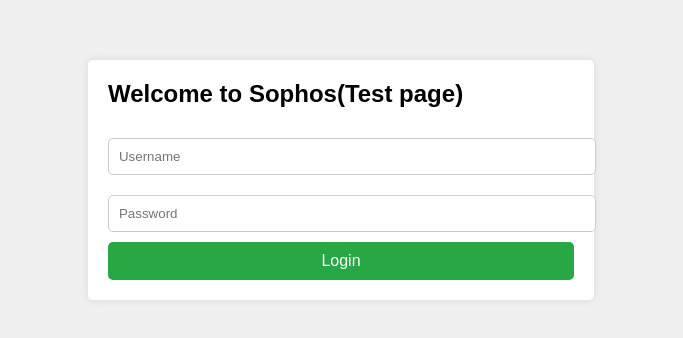
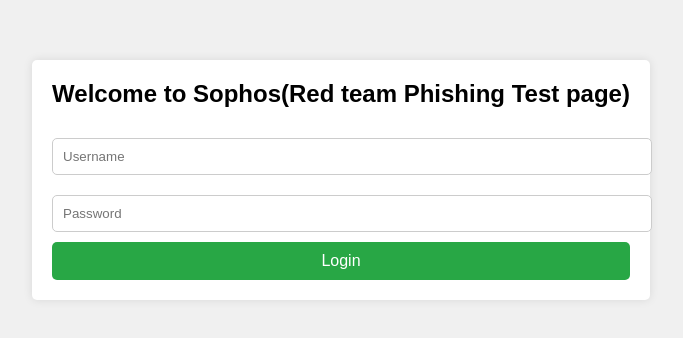
Before and after one commit to jagchandraiah/Test-Shell, a plain HTML site: page login.html in a window 1280 px wide. Shown: the part 220-558 px from the top of the page, without its empty margins (299-982 px from the left). Drawn offline with Linux system fonts and the light colour scheme.

Commit message:
Update login.html

```diff
--- a/login.html
+++ b/login.html
@@ -45,7 +45,7 @@
 </head>
 <body>
     <div class="login-container">
-        <h2>Welcome to Sophos(Test page)</h2>
+        <h2>Welcome to Sophos(Red team Phishing Test page)</h2>
         <form action="/login" method="post">
             <input type="text" name="username" placeholder="Username" required>
             <input type="password" name="password" placeholder="Password" required>
```
